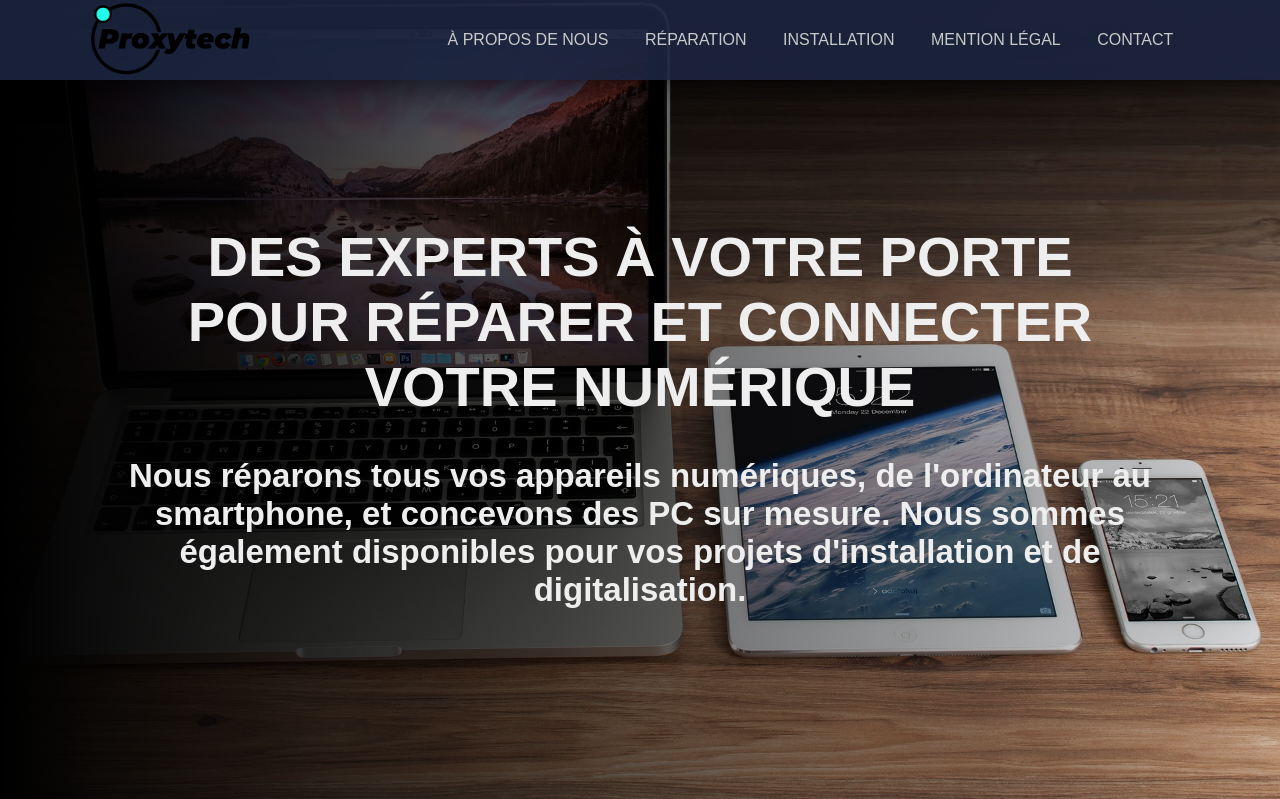
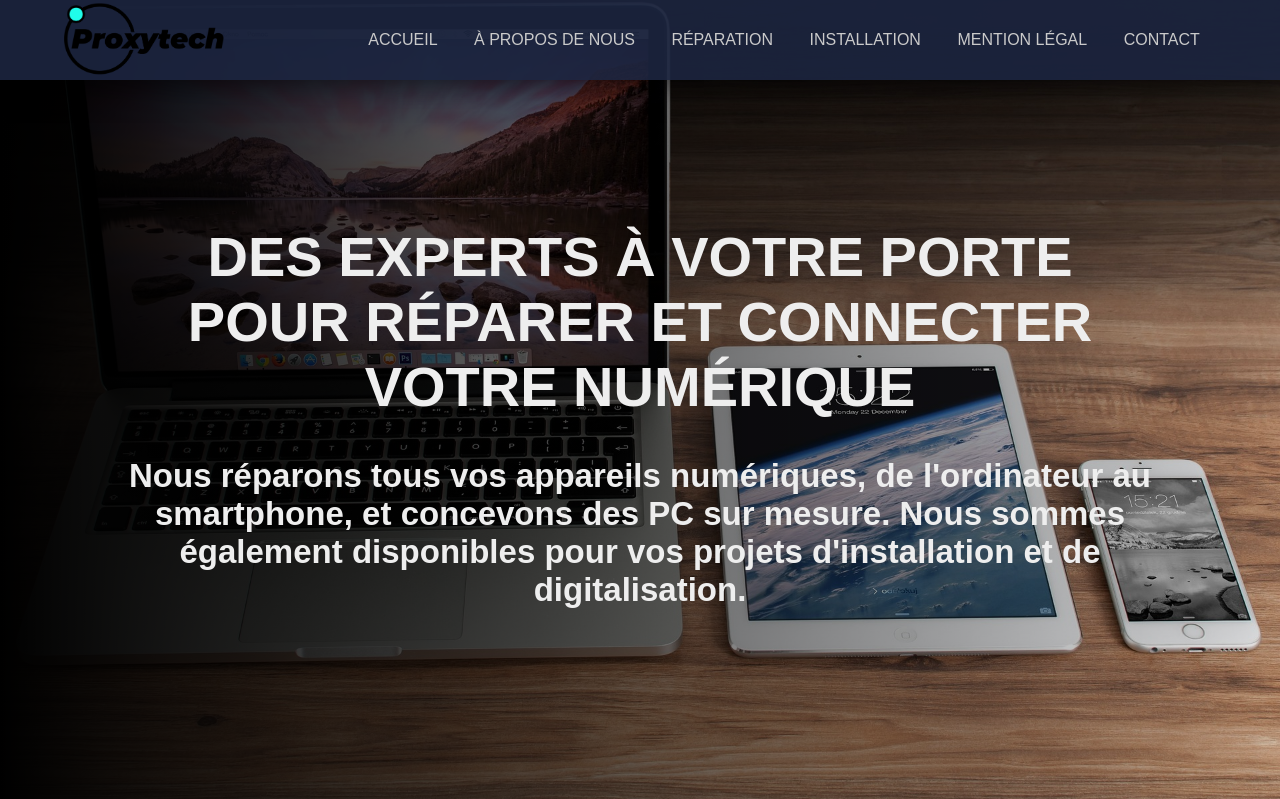
Before and after one commit to pandab-ast/Proxytech_WebSite, a Django app: page / in a window 1280 px wide. Shown: the top 799 px of the page. Run offline with Django 4.2, Linux system fonts and the light colour scheme.

Commit message:
Accueil dans la navbar

```diff
--- a/proxytech_app/templates/header.html
+++ b/proxytech_app/templates/header.html
@@ -10,7 +10,10 @@
         </div>
         <ul class="nav-list" id="navi-list">
             <li class="list-item">
-                <a href="/aboutUs">À propos de nous</a>
+                <a href="home">Accueil</a>
+            </li>
+            <li class="list-item">
+                <a href="aboutUs">À propos de nous</a>
             </li>
             <li class="list-item">
                 <a href="#">Réparation</a>
```
Also changed, not shown: README.md.
